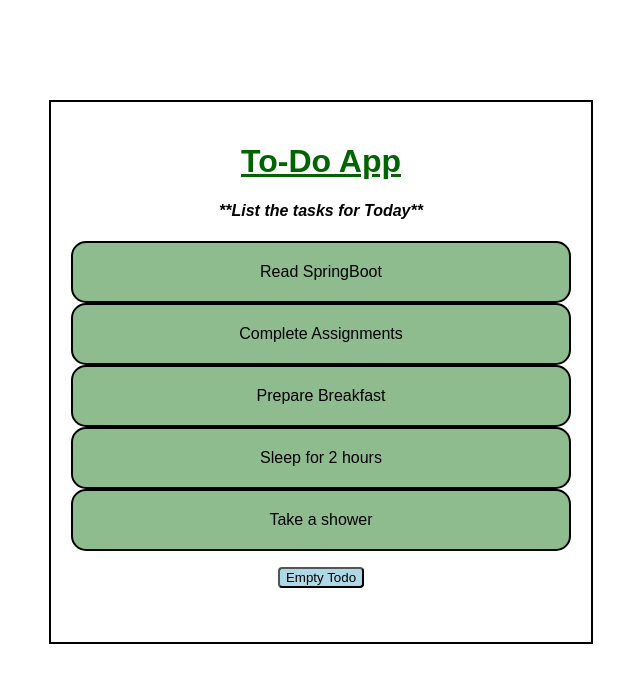
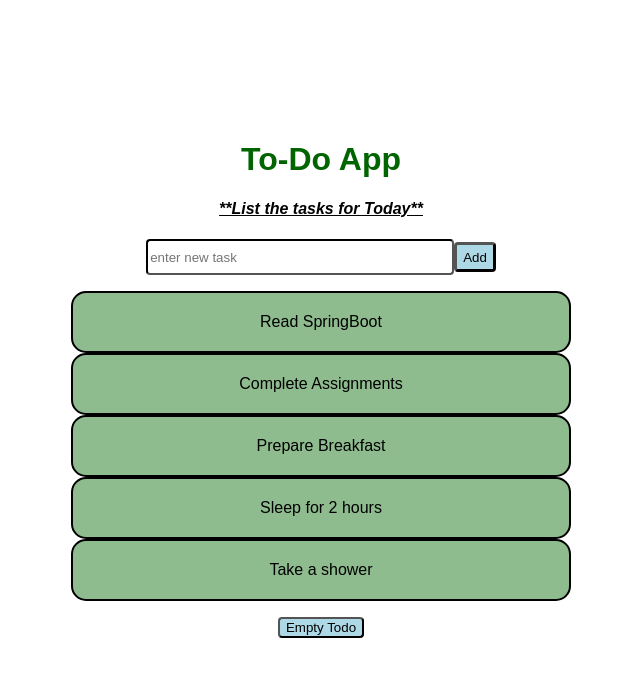
Before and after one commit to Prathyusha1211/ToDoApp, a React (Create React App) app: page / in a window 1280 px wide. Shown: the top 682 px of the page, without its empty margins (319-959 px from the left). Built offline with nearby package versions, Linux system fonts and the light colour scheme.

Commit message:
[Feature] Developed a AddButton to add new tasks

```diff
--- /dev/null
+++ b/src/components/AddButton/AddButton.css
@@ -0,0 +1,13 @@
+.addButton{
+    background-color:lightblue;
+    height: 30px;
+    border-radius: 4px;
+    border-width: 3px;
+}
+
+.input-task{
+    height: 30px;
+    width: 300px;
+    border-radius: 4px;
+    border-color: black;
+}
--- /dev/null
+++ b/src/components/AddButton/AddButton.js
@@ -0,0 +1,23 @@
+import './AddButton.css'
+
+export default function AddButton({addTask}){
+
+    const addIntoList=()=>{
+        const taskName = document.getElementById("taskInfo");
+        const task = taskName.value;
+        if(task!==""){
+            addTask(task);
+            taskName.value="";
+        }
+
+
+            console.log(taskName);
+    }
+
+    return(
+        <>
+        <input  id="taskInfo" type="text" placeholder="enter new task" className="input-task"/>
+        <button className="addButton" onClick={addIntoList}>Add</button>
+        </>
+    )
+}
--- a/src/components/Header/Header.css
+++ b/src/components/Header/Header.css
@@ -1,4 +1,3 @@
 .header{
-    font-family: Arial;
     color: darkgreen;
 }
--- a/src/components/Header/Header.js
+++ b/src/components/Header/Header.js
@@ -5,7 +5,7 @@ import SubHeader from "../SubHeader/SubHeader";
 export default function Header() {
     return (
         <>
-            <h1 className="header"><u>To-Do App</u></h1>
+            <h1 className="header">To-Do App</h1>
             <SubHeader/>
         </>
     );
--- a/src/components/SubHeader/SubHeader.js
+++ b/src/components/SubHeader/SubHeader.js
@@ -3,7 +3,7 @@ import './SubHeader.css'
 export default function SubHeader(){
     return(
         <>
-            <h4 className="sub-title">**List the tasks for Today**</h4>
+            <h4 className="sub-title"><u>**List the tasks for Today**</u></h4>
         </>
     );
 }
--- a/src/components/ToDoList/ToDoList.css
+++ b/src/components/ToDoList/ToDoList.css
@@ -10,7 +10,7 @@ ul{
     text-decoration: line-through;
 }
 .to-do{
-    border: 2px solid black;
+    /*border: 2px solid black;*/
     height: 500px;
     width: 500px;
     margin:100px;
--- a/src/components/ToDoList/ToDoList.js
+++ b/src/components/ToDoList/ToDoList.js
@@ -3,6 +3,7 @@ import ToDoItems from "../ToDoItems/ToDoItems";
 import './ToDoList.css'
 import EmptyButton from "../EmptyButton/EmptyButton";
 import Header from "../Header/Header";
+import AddButton from "../AddButton/AddButton";
 
 export default function ToDoList() {
     const [todos, setTodos] = useState([
@@ -12,6 +13,15 @@ export default function ToDoList() {
         {id: 3, task: "Sleep for 2 hours", completed: false},
         {id: 4, task: "Take a shower", completed: false},
     ])
+
+    const addTask = (taskName) => {
+        const newTodo = {
+            id: todos.length,
+            task: taskName,
+            completed: false
+        };
+        setTodos([...todos, newTodo]);
+    };
 
     const [someTodosRemoved, setSomeTodosRemoved] = useState(false)
 
@@ -59,11 +69,13 @@ export default function ToDoList() {
         <>
             <div className="to-do">
                 <Header/>
+                <AddButton addTask={addTask}/>
                 {
                     todos.length > 0 ?
                         <ul type="i">{getToDoItems()}</ul> :
                         <h4 className="empty-note">Nothing to do buddy. Sleep!!</h4>
                 }
+
                 <EmptyButton onEmptyButtonClick={someTodosRemoved ? removeCompletedTasks : emptyTodo}
                              title={someTodosRemoved ? "Remove Completed Tasks" : "Empty Todo"}/>
             </div>
```
